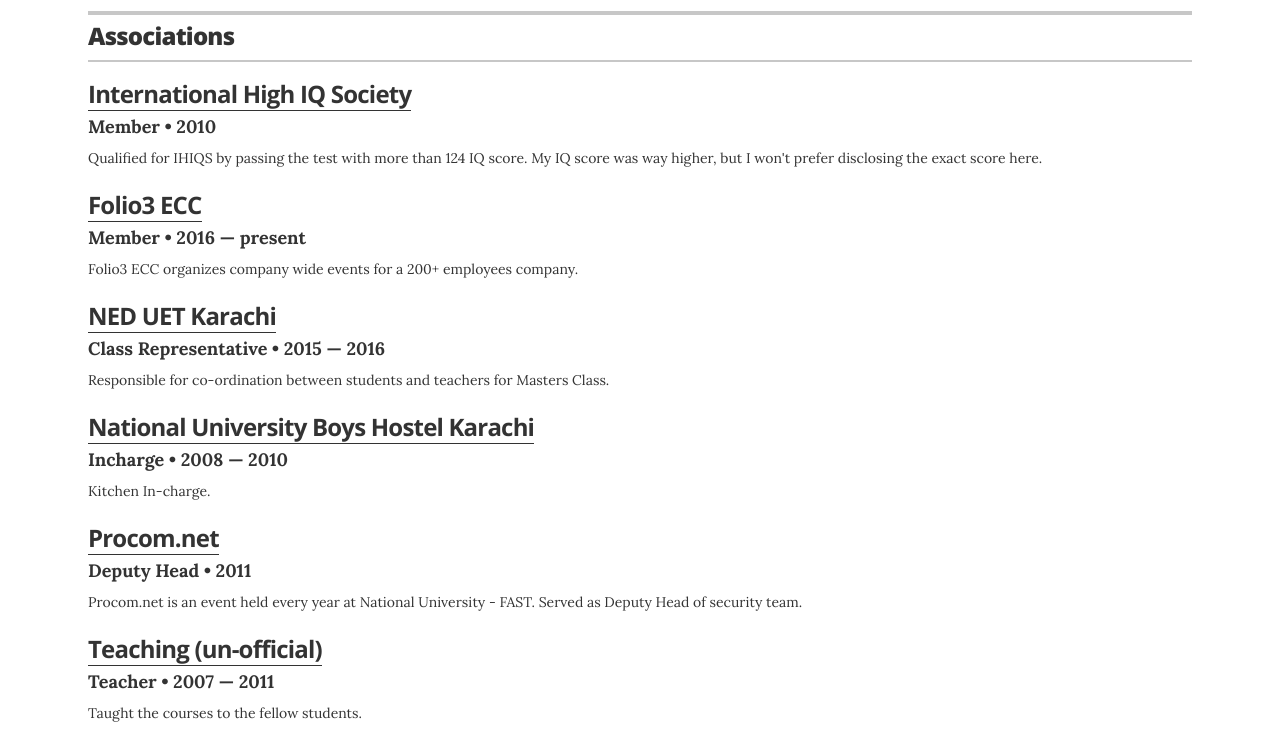
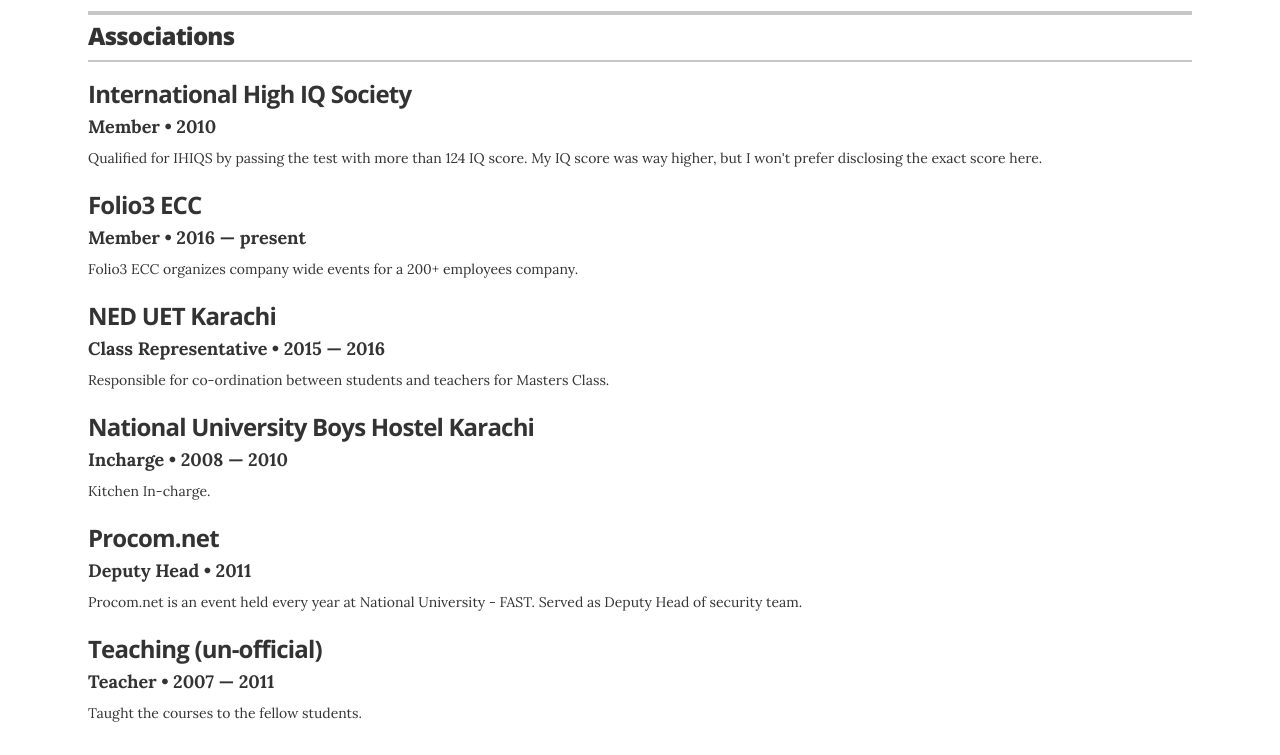
Before and after one commit to farman-a-shah/farman-a-shah.github.io, a Jekyll site: the page built from index.html, in a window 1280 px wide. Shown: the part 5299-6054 px from the top of the page. Built offline with Jekyll 4.4.1, drawn with Linux system fonts in a browser that asks for light colours.

Commit message:
yet another

```diff
--- a/_layouts/resume.html
+++ b/_layouts/resume.html
@@ -212,7 +212,7 @@
 
         {% for association in site.data.associations %}
         <div class="resume-item">
-          <h3 class="resume-item-title"><a href="http://beerfortheworld.com">{{ association.organization }}</a></h3>
+          <h3 class="resume-item-title">{{ association.organization }}</h3>
           <h4 class="resume-item-details">{{ association.role }} &bull; {{ association.year }}</h4>
           <p class="resume-item-copy">{{ association.summary }}</p>
         </div>
```
